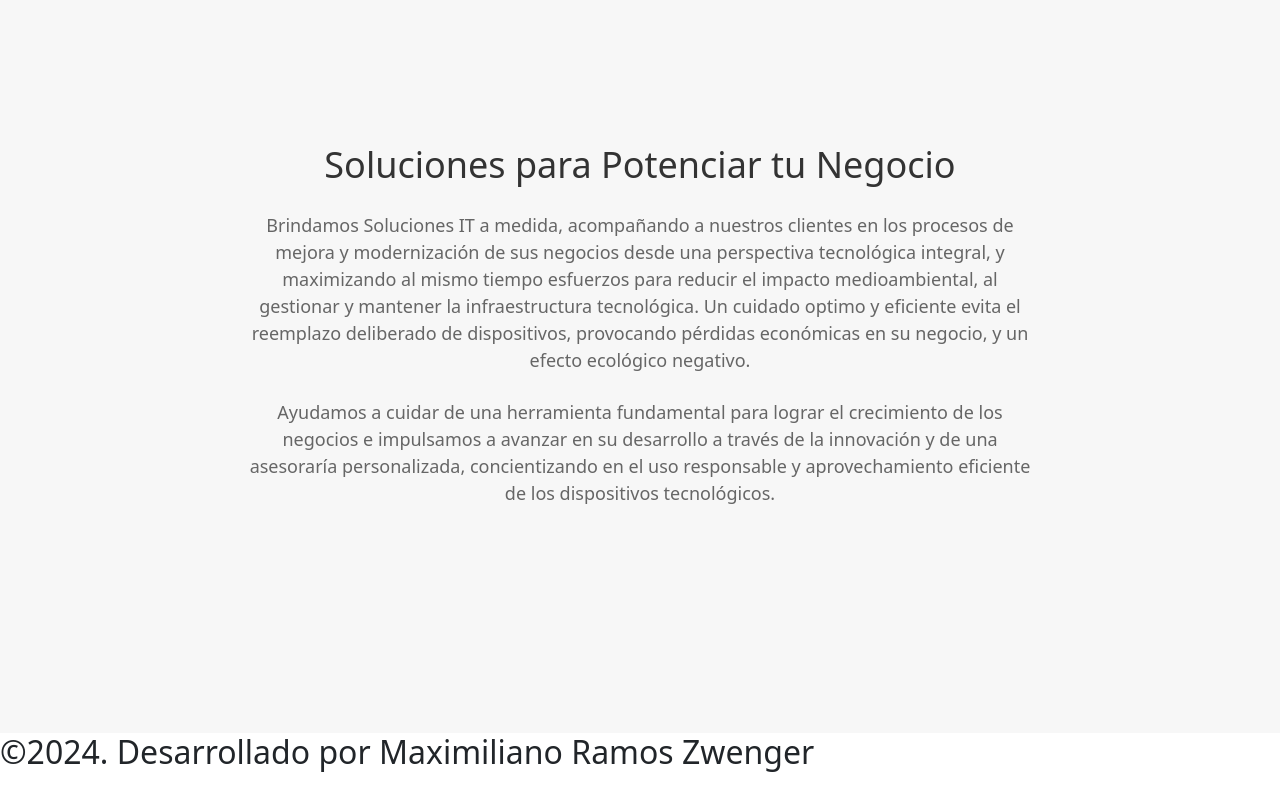
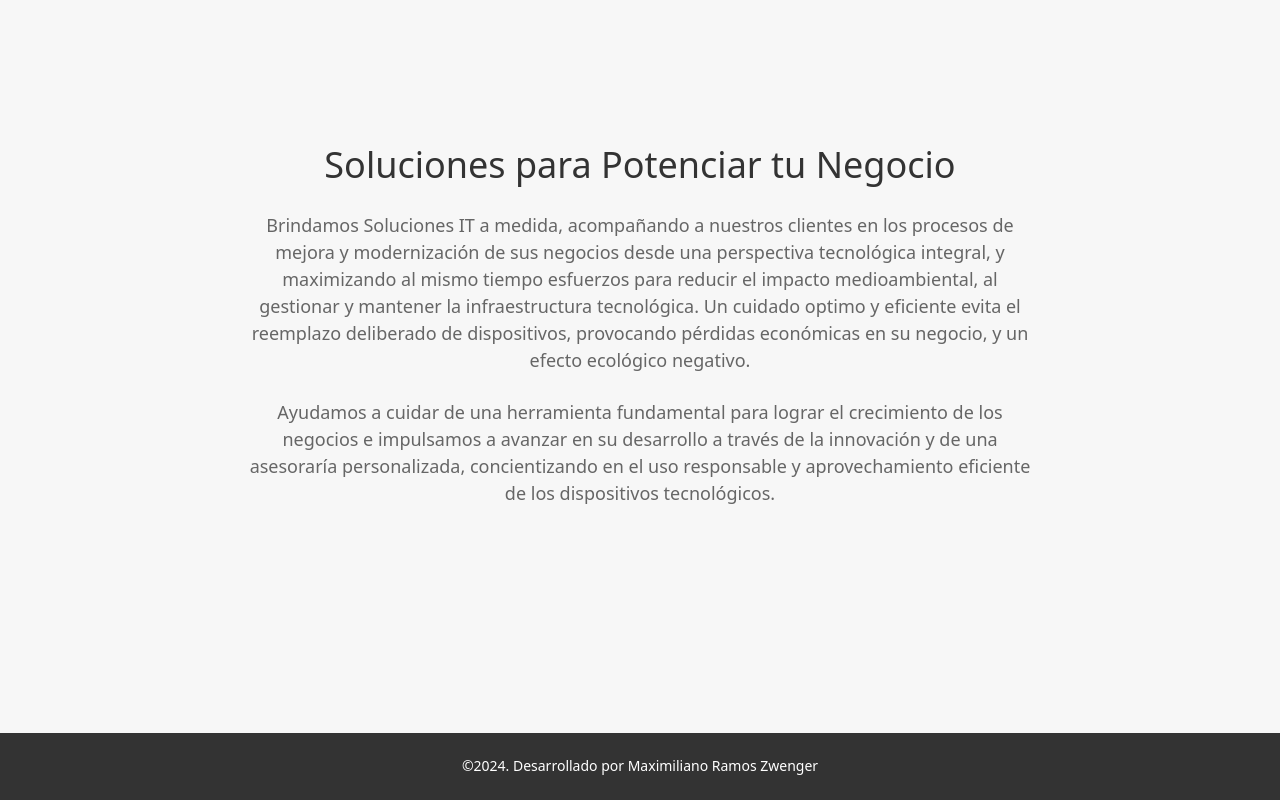
Before and after one commit to mramoszwenger/-ReactJS-entregaFinal-MaximilianoRamosZwenger, a React (Vite) app: page / in a window 1280 px wide. Shown: the part 188-988 px from the top of the page. Before the commit the page ends 967 px from the top, so only its background shows below. Built offline with nearby package versions, Linux system fonts and the light colour scheme.

Commit message:
preEntrega2-MRZ-v2.1

```diff
--- a/src/components/CartWidget/CartWidget.css
+++ b/src/components/CartWidget/CartWidget.css
@@ -1,15 +1,15 @@
-.cart-widget-container {
+.cart__widget__container {
     display: flex;
     align-items: center;
 }
 
-.cart-icon {
+.cart__icon {
     width: 30px;
     height: 30px;
     margin-right: 5px;
 }
 
-.cart-count {
+.cart__count {
     font-size: 16px;
     font-weight: bold;
     color: #ffffff;
@@ -20,7 +20,7 @@
     transition: 0.5s;
 }
 
-.cart-count:hover {
+.cart__count:hover {
     font-size: 18px;
     background-color: #ff6600;
     padding: 7px 12px;
--- a/src/components/CartWidget/CartWidget.jsx
+++ b/src/components/CartWidget/CartWidget.jsx
@@ -3,9 +3,9 @@ import './CartWidget.css';
 
 const CartWidget = () => {
     return (
-        <div className="cart-widget-container">
-            <img src="/carro-compra.png" alt="carrito" className="cart-icon" />
-            <p className="cart-count">0</p>
+        <div className="cart__widget__container">
+            <img src="/src/assets/carro-compra.png" alt="carrito" className="cart__icon" />
+            <p className="cart__count">0</p>
         </div>
     );
 }
--- a/src/components/Footer/Footer.css
+++ b/src/components/Footer/Footer.css
@@ -0,0 +1,11 @@
+.footer__container {
+    background-color: #333333;
+    color: #ffffff;
+    padding: 25px;
+    text-align: center;
+}
+
+.footer__description {
+    margin: 0;
+    font-size: 14px;
+}
--- a/src/components/Footer/Footer.jsx
+++ b/src/components/Footer/Footer.jsx
@@ -1,10 +1,11 @@
 import React from "react";
+import './Footer.css';
 
 const Footer = () => {
 
     return (
-        <div>
-            <h2>©2024. Desarrollado por Maximiliano Ramos Zwenger</h2>
+        <div className="footer__container">
+            <h5 className="footer__description">©2024. Desarrollado por Maximiliano Ramos Zwenger</h5>
         </div>
     )
 }
--- a/src/components/NavBar/NavBar.jsx
+++ b/src/components/NavBar/NavBar.jsx
@@ -12,7 +12,7 @@ const NavBar = () => {
         <Navbar expand="lg" bg="light" id="principal-nav">
           <Container>
             <Navbar.Brand href="#" className="animate__animated animate__bouncein">
-              <img src="/logotipoEmpresa.png" alt="logo-empresa" className="company__logo"/>
+              <img src="/src/assets/logotipoEmpresa.png" alt="logo-empresa" className="company__logo"/>
             </Navbar.Brand>
             <Navbar.Toggle aria-controls="mainNav" />
             <Navbar.Collapse id="mainNav">
```
Also changed, not shown: src/assets/carro-compra.png (renamed from public/carro-compra.png), src/assets/logotipoEmpresa.png (renamed from public/logotipoEmpresa.png).
